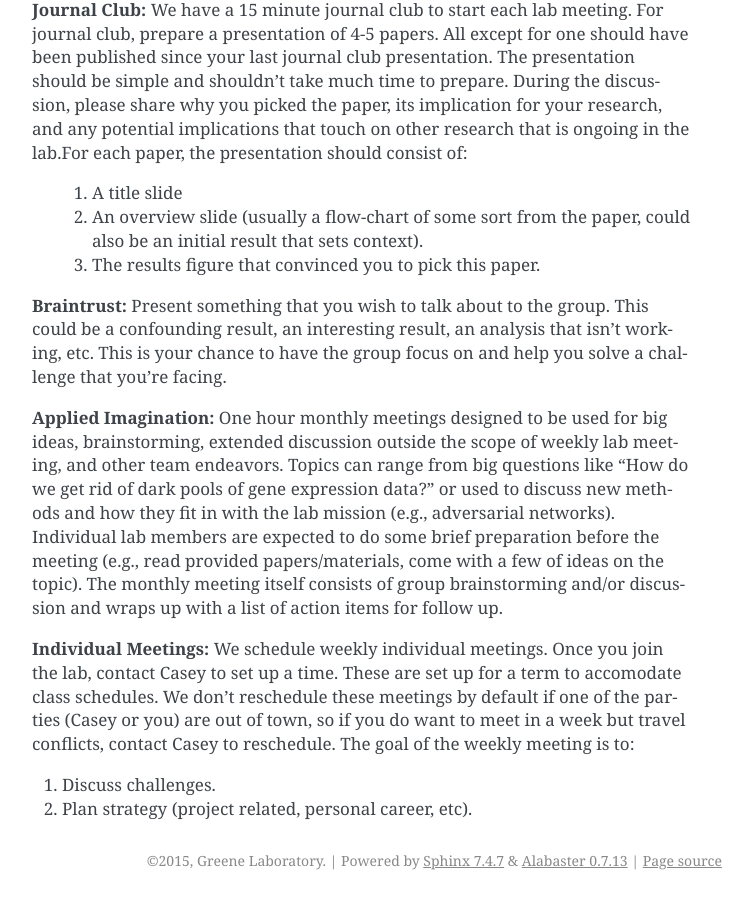
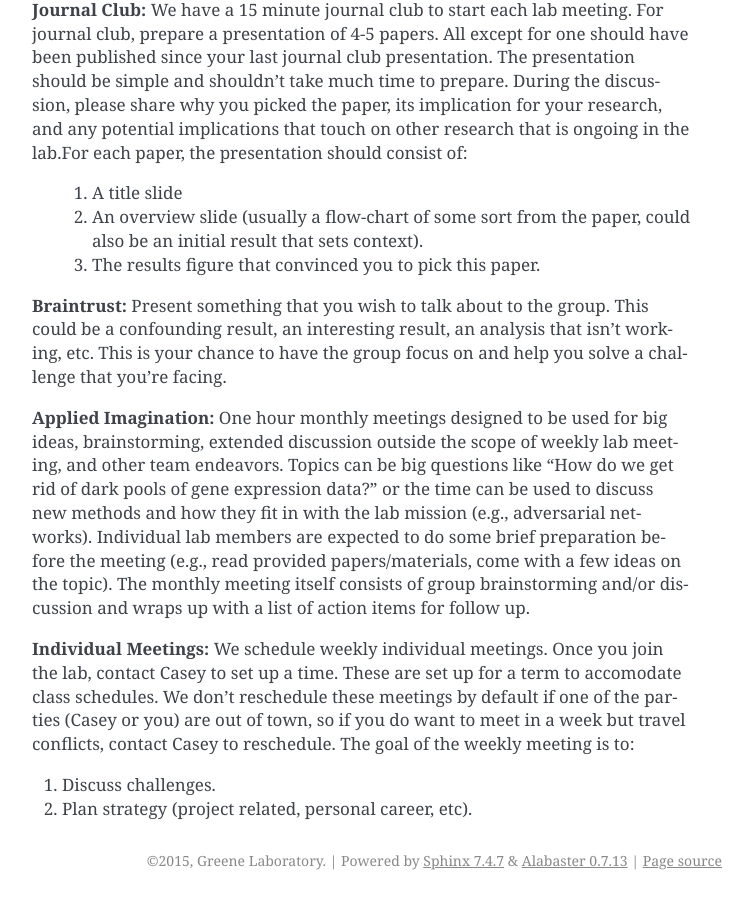
Before and after one commit to greenelab/onboarding, a Sphinx documentation site: the page built from source/communication.rst, in a window 1280 px wide and 900 px high, scrolled down 1762 px. Shown: the whole window, without its empty margins (388-1141 px from the left). Built offline with Sphinx 7.4.7, drawn with Linux system fonts in a browser that asks for light colours.

Commit message:
communication.rst edited online with Bitbucket

```diff
--- a/source/communication.rst
+++ b/source/communication.rst
@@ -93,12 +93,12 @@ a challenge that you’re facing.
 
 **Applied Imagination:** One hour monthly meetings designed to be used for big
 ideas, brainstorming, extended discussion outside the scope of weekly lab
-meeting, and other team endeavors. Topics can range from big questions like
-“How do we get rid of dark pools of gene expression data?” or used to discuss
-new methods and how they fit in with the lab mission (e.g., adversarial
-networks). Individual lab members are expected to do some brief preparation
-before the meeting (e.g., read provided papers/materials, come with a
-few of ideas on the topic). The monthly meeting itself consists of group
+meeting, and other team endeavors. Topics can be big questions like
+“How do we get rid of dark pools of gene expression data?” or the time can
+be used to discuss new methods and how they fit in with the lab mission (e.g.,
+adversarial networks). Individual lab members are expected to do some brief
+preparation before the meeting (e.g., read provided papers/materials, come with
+a few ideas on the topic). The monthly meeting itself consists of group
 brainstorming and/or discussion and wraps up with a list of action items
 for follow up.
 
```
